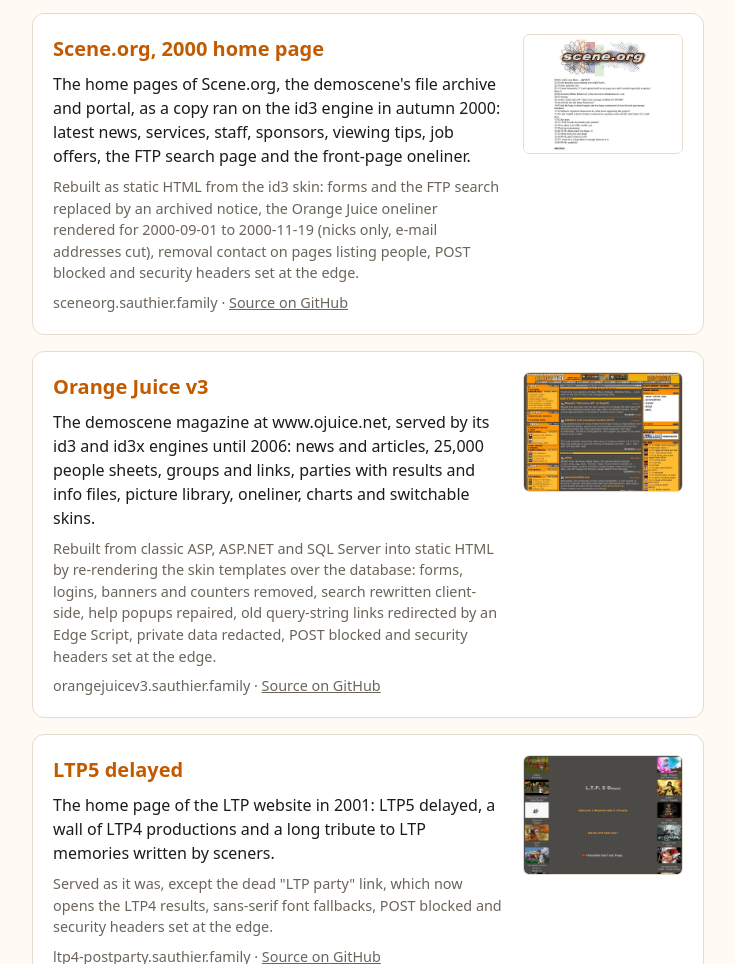
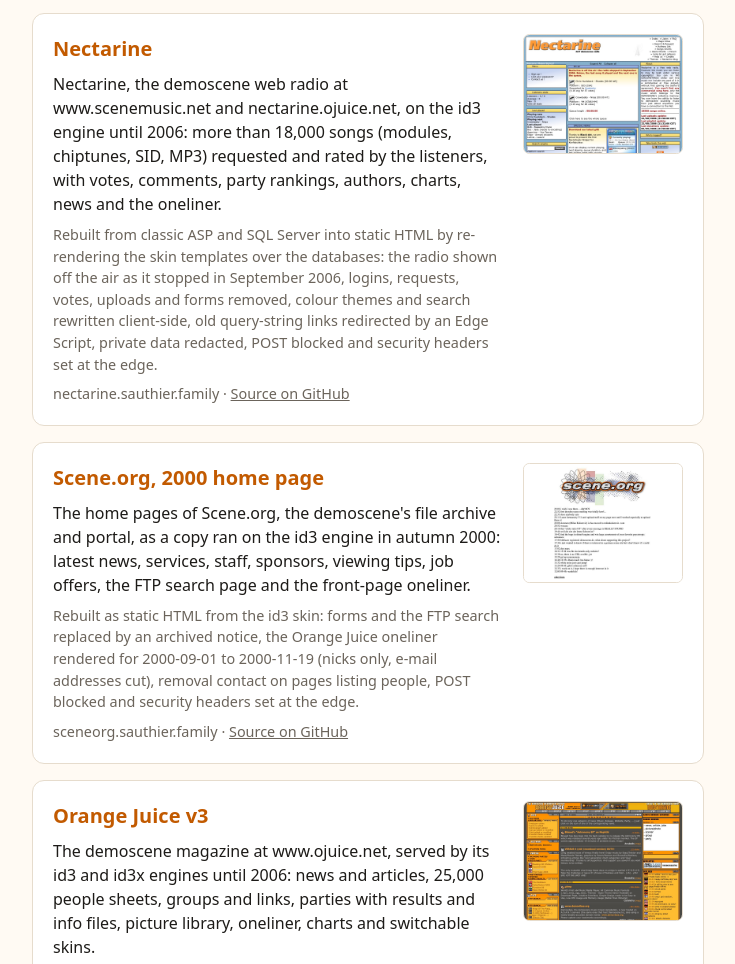
Before and after one commit to ChanOJ/ChanOJ.github.io, a plain HTML site: page index.html in a window 1280 px wide. Shown: the part 5339-6303 px from the top of the page, without its empty margins (272-1007 px from the left). Drawn offline with Linux system fonts and the light colour scheme.

Commit message:
Add Nectarine, the demoscene radio (nectarine.sauthier.family)
Co-Authored-By: Claude Opus 5.5 <noreply@anthropic.com>

```diff
--- a/index.html
+++ b/index.html
@@ -221,6 +221,17 @@
     </li>
     <li>
       <div class="text">
+        <h2><a href="https://nectarine.sauthier.family" target="_blank" rel="noopener noreferrer">Nectarine</a></h2>
+        <p>Nectarine, the demoscene web radio at www.scenemusic.net and nectarine.ojuice.net, on the id3 engine until 2006: more than 18,000 songs (modules, chiptunes, SID, MP3) requested and rated by the listeners, with votes, comments, party rankings, authors, charts, news and the oneliner.</p>
+        <p class="changes">Rebuilt from classic ASP and SQL Server into static HTML by re-rendering the skin templates over the databases: the radio shown off the air as it stopped in September 2006, logins, requests, votes, uploads and forms removed, colour themes and search rewritten client-side, old query-string links redirected by an Edge Script, private data redacted, POST blocked and security headers set at the edge.</p>
+        <p class="meta">nectarine.sauthier.family · <a href="https://github.com/ChanOJ/Nectarine" target="_blank" rel="noopener noreferrer">Source on GitHub</a></p>
+      </div>
+      <a href="https://nectarine.sauthier.family" tabindex="-1" target="_blank" rel="noopener noreferrer">
+        <img class="shot" src="shots/nectarine.jpg" alt="Screenshot of Nectarine" width="800" height="600" loading="lazy">
+      </a>
+    </li>
+    <li>
+      <div class="text">
         <h2><a href="https://sceneorg.sauthier.family/" target="_blank" rel="noopener noreferrer">Scene.org, 2000 home page</a></h2>
         <p>The home pages of Scene.org, the demoscene&#x27;s file archive and portal, as a copy ran on the id3 engine in autumn 2000: latest news, services, staff, sponsors, viewing tips, job offers, the FTP search page and the front-page oneliner.</p>
         <p class="changes">Rebuilt as static HTML from the id3 skin: forms and the FTP search replaced by an archived notice, the Orange Juice oneliner rendered for 2000-09-01 to 2000-11-19 (nicks only, e-mail addresses cut), removal contact on pages listing people, POST blocked and security headers set at the edge.</p>
```
Also changed, not shown: sites.json (+9 -0 lines), shots/nectarine.jpg (added).
